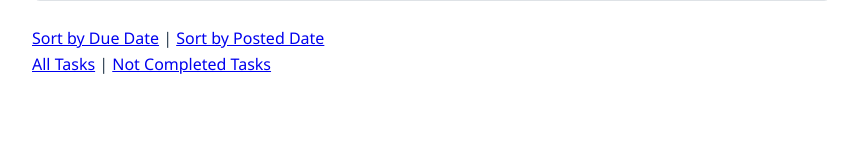
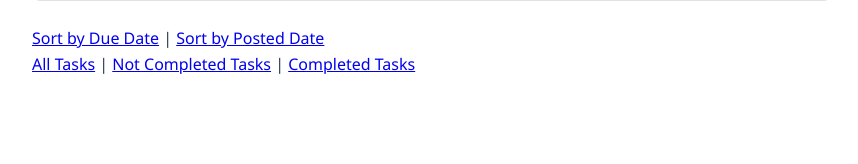
Before and after one commit to s1f10250074/django-test-exercise, a Django app: page / in a window 1280 px wide. Shown: the part 313-477 px from the top of the page, without its empty margins (208-1066 px from the left). Run offline with Django 5.2, Linux system fonts and the light colour scheme; data that the repository does not hold is empty.

Commit message:
完了済みタスクだけ表示する機能

```diff
--- a/todo/templates/todo/index.html
+++ b/todo/templates/todo/index.html
@@ -34,7 +34,8 @@
   </div>
   <div>
     <a href="{% url 'index' %}">All Tasks</a> |
-    <a href="{% url 'index' %}?filter=active">Not Completed Tasks</a>
+    <a href="{% url 'index' %}?filter=active">Not Completed Tasks</a> |
+    <a href="{% url 'index' %}?filter=completed">Completed Tasks</a>
   </div>
 
   {% for task in tasks %}
```
